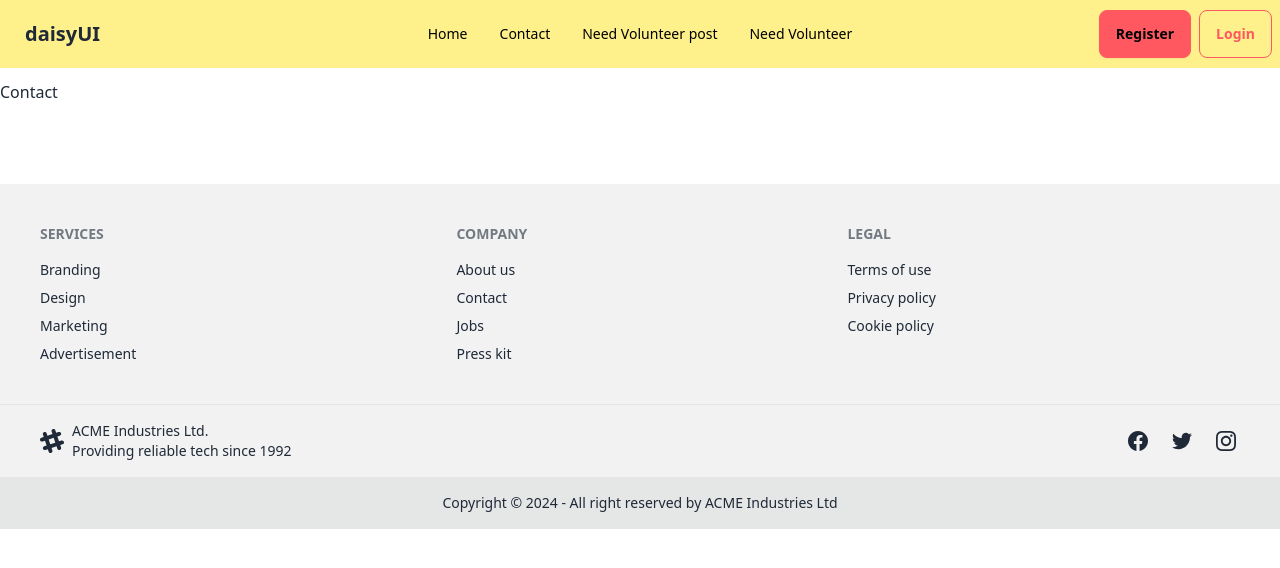
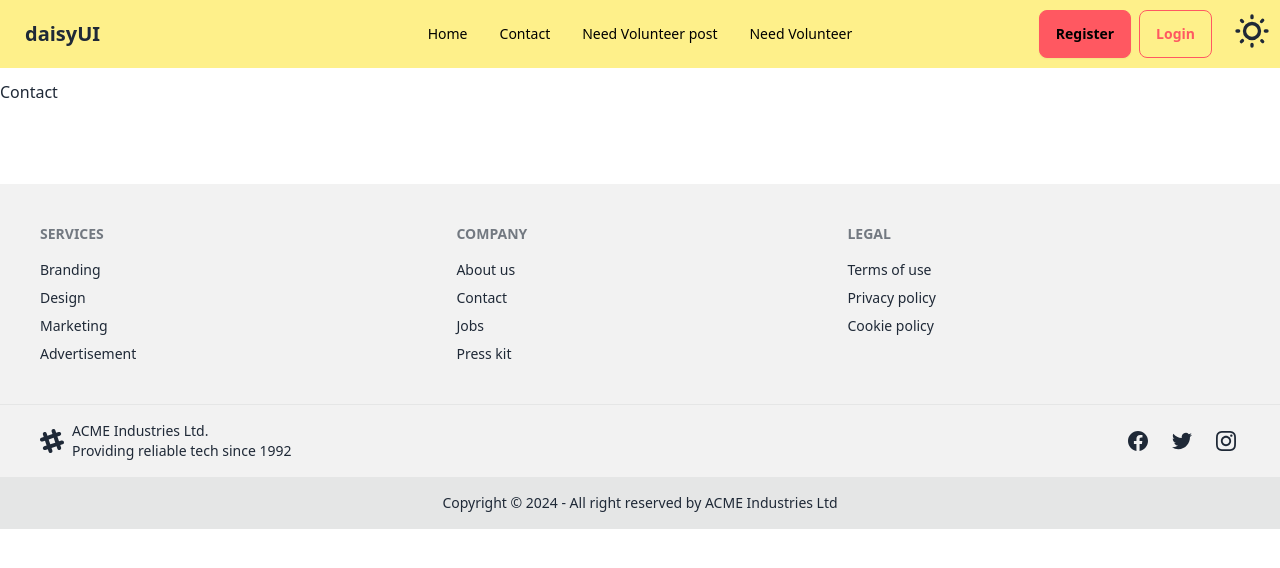
Before and after one commit to saagor16/B9A11-Cline-Volunter, a React (Vite) app: page /contact in a window 1280 px wide. Shown: the top 568 px of the page. Built offline with nearby package versions, Linux system fonts and the light colour scheme; no server answers.

Commit message:
theme add

```diff
--- a/index.html
+++ b/index.html
@@ -1,5 +1,5 @@
 <!doctype html>
-<html lang="en"  data-theme="light">
+<html lang="en">
   <head>
     <meta charset="UTF-8" />
     <link rel="icon" type="image/svg+xml" href="https://encrypted-tbn0.gstatic.com/images?q=tbn:ANd9GcTJYeaNBpW9IkQFF8zqTAjNkMUtit3l2L-d5Q&s" />
--- a/src/Pages/Shared/Navbar/Navbar.jsx
+++ b/src/Pages/Shared/Navbar/Navbar.jsx
@@ -8,6 +8,21 @@
   const { user, logOut } = useContext(AuthContext);
   const [isOpen, setIsOpen] = useState(false);
   const dropdownRef = useRef(null);
+  const [theme, setTheme] = useState("light");
+
+  useEffect(() => {
+    localStorage.setItem("theme", theme);
+    const localTheme = localStorage.getItem("theme");
+    document.querySelector("html").setAttribute("data-theme", localTheme);
+  }, [theme]);
+
+  const handleToggle = (e) => {
+    if (e.target.checked) {
+      setTheme("dark");
+    } else {
+      setTheme("light");
+    }
+  };
 
 
   const handleLogOut = () => {
@@ -142,6 +157,31 @@
                   </Link>
                 </div>
               )}
+              <div className="lg:ml-5">
+                <label className="swap swap-rotate">
+                  <input
+                    type="checkbox"
+                    onChange={handleToggle}
+                    className="theme-controller"
+                  />
+
+                  <svg
+                    className="swap-off fill-current w-10 h-10 "
+                    xmlns="http://www.w3.org/2000/svg"
+                    viewBox="0 0 24 24"
+                  >
+                    <path d="M5.64,17l-.71.71a1,1,0,0,0,0,1.41,1,1,0,0,0,1.41,0l.71-.71A1,1,0,0,0,5.64,17ZM5,12a1,1,0,0,0-1-1H3a1,1,0,0,0,0,2H4A1,1,0,0,0,5,12Zm7-7a1,1,0,0,0,1-1V3a1,1,0,0,0-2,0V4A1,1,0,0,0,12,5ZM5.64,7.05a1,1,0,0,0,.7.29,1,1,0,0,0,.71-.29,1,1,0,0,0,0-1.41l-.71-.71A1,1,0,0,0,4.93,6.34Zm12,.29a1,1,0,0,0,.7-.29l.71-.71a1,1,0,1,0-1.41-1.41L17,5.64a1,1,0,0,0,0,1.41A1,1,0,0,0,17.66,7.34ZM21,11H20a1,1,0,0,0,0,2h1a1,1,0,0,0,0-2Zm-9,8a1,1,0,0,0-1,1v1a1,1,0,0,0,2,0V20A1,1,0,0,0,12,19ZM18.36,17A1,1,0,0,0,17,18.36l.71.71a1,1,0,0,0,1.41,0,1,1,0,0,0,0-1.41ZM12,6.5A5.5,5.5,0,1,0,17.5,12,5.51,5.51,0,0,0,12,6.5Zm0,9A3.5,3.5,0,1,1,15.5,12,3.5,3.5,0,0,1,12,15.5Z" />
+                  </svg>
+
+                  <svg
+                    className="swap-on fill-current w-10 h-10"
+                    xmlns="http://www.w3.org/2000/svg"
+                    viewBox="0 0 24 24"
+                  >
+                    <path d="M21.64,13a1,1,0,0,0-1.05-.14,8.05,8.05,0,0,1-3.37.73A8.15,8.15,0,0,1,9.08,5.49a8.59,8.59,0,0,1,.25-2A1,1,0,0,0,8,2.36,10.14,10.14,0,1,0,22,14.05,1,1,0,0,0,21.64,13Zm-9.5,6.69A8.14,8.14,0,0,1,7.08,5.22v.27A10.15,10.15,0,0,0,17.22,15.63a9.79,9.79,0,0,0,2.1-.22A8.11,8.11,0,0,1,12.14,19.73Z" />
+                  </svg>
+                </label>
+              </div>
             </div>
       </div>
     </div>
```
